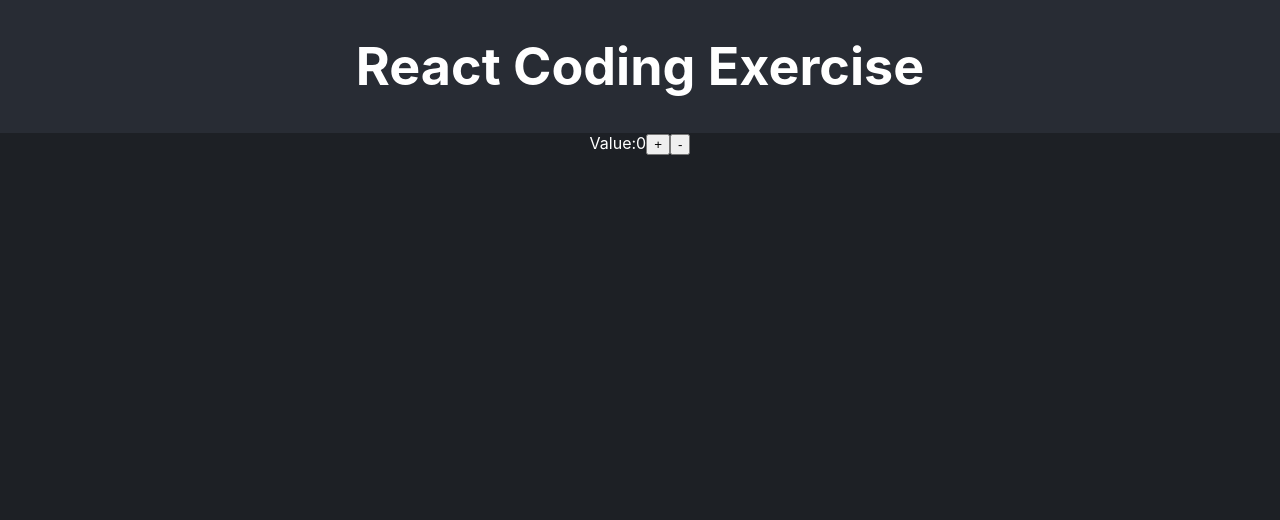
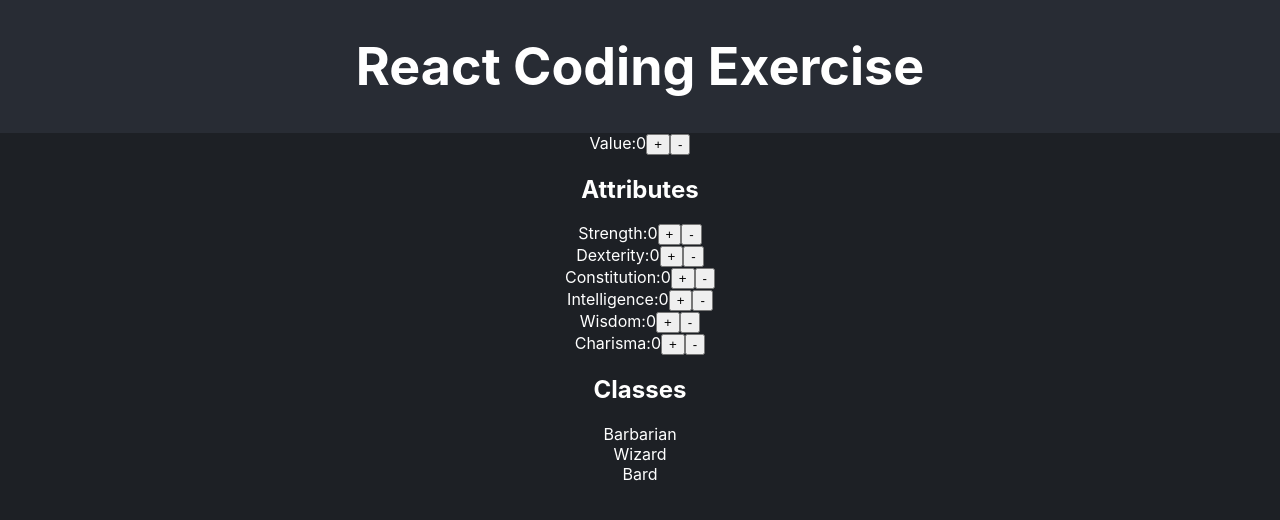
Before and after one commit to oyinda-subair/recruiting-webapp-character, a React (Create React App) app: page / in a window 1280 px wide. Shown: the top 520 px of the page. Built offline with nearby package versions, Linux system fonts and the light colour scheme.

Commit message:
increment attribute and show class list

```diff
--- a/src/App.js
+++ b/src/App.js
@@ -1,10 +1,21 @@
-import { useState } from 'react';
-import './App.css';
-import { ATTRIBUTE_LIST, CLASS_LIST, SKILL_LIST } from './consts.js';
-
+import { useState } from "react";
+import "./App.css";
+import { ATTRIBUTE_LIST, CLASS_LIST, SKILL_LIST } from "./consts.js";
 
 function App() {
   const [num, setNum] = useState(0);
+  const [strength, setStrength] = useState(0);
+  const [dexterity, setDexterity] = useState(0);
+  const [constitution, setConstitution] = useState(0);
+  const [intelligence, setIntelligence] = useState(0);
+  const [wisdom, setWisdom] = useState(0);
+  const [charisma, setCharisma] = useState(0);
+  const [showAttrStat, setShowAttrStat] = useState(false);
+
+  const handleShowStat = (e, name) => {
+    e.preventdefault();
+  };
+
   return (
     <div className="App">
       <header className="App-header">
@@ -14,8 +25,70 @@ function App() {
         <div>
           Value:
           {num}
-          <button>+</button>
+          <button onClick={() => setNum(num + 1)}>+</button>
           <button>-</button>
+        </div>
+        <div id="grid">
+          <div id="item1">
+            <h2>Attributes</h2>
+            <div>
+              Strength:
+              {strength}
+              <button onClick={() => setStrength(strength + 1)}>+</button>
+              <button onClick={() => setStrength(strength - 1)}>-</button>
+            </div>
+            <div>
+              Dexterity:
+              {dexterity}
+              <button onClick={() => setDexterity(dexterity + 1)}>+</button>
+              <button onClick={() => setDexterity(dexterity - 1)}>-</button>
+            </div>
+            <div>
+              Constitution:
+              {constitution}
+              <button onClick={() => setConstitution(constitution + 1)}>
+                +
+              </button>
+              <button onClick={() => setConstitution(constitution - 1)}>
+                -
+              </button>
+            </div>
+            <div>
+              Intelligence:
+              {intelligence}
+              <button onClick={() => setIntelligence(intelligence + 1)}>
+                +
+              </button>
+              <button onClick={() => setIntelligence(intelligence - 1)}>
+                -
+              </button>
+            </div>
+            <div>
+              Wisdom:
+              {wisdom}
+              <button onClick={() => setWisdom(wisdom + 1)}>+</button>
+              <button onClick={() => setWisdom(wisdom - 1)}>-</button>
+            </div>
+            <div>
+              Charisma:
+              {charisma}
+              <button onClick={() => setCharisma(charisma + 1)}>+</button>
+              <button onClick={() => setCharisma(charisma - 1)}>-</button>
+            </div>
+          </div>
+          <div id="item2">
+            <h2>Classes</h2>
+            {Object.keys(CLASS_LIST).map((e, i) => {
+              return (
+                <span key={i}>
+                  {e}
+                  <br />
+                </span>
+              );
+            })}
+          </div>
+          {showAttrStat && <div id="item3"></div>}
+          <div id="item4"></div>
         </div>
       </section>
     </div>
```
